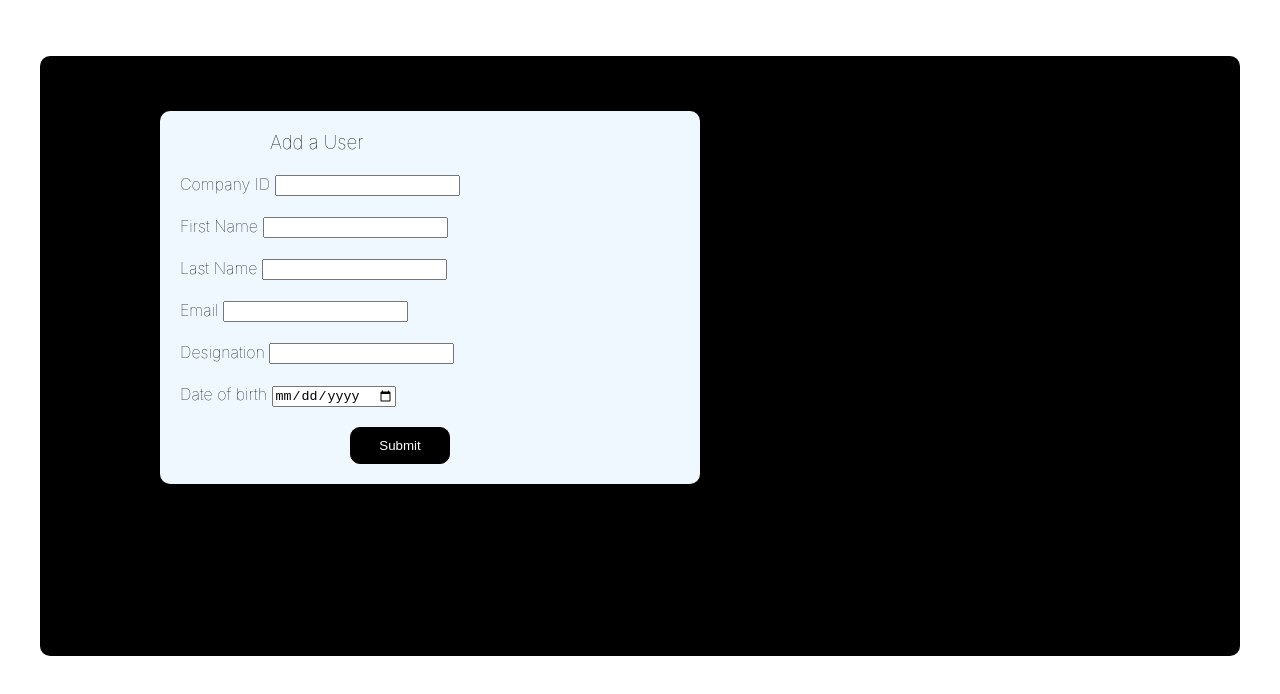
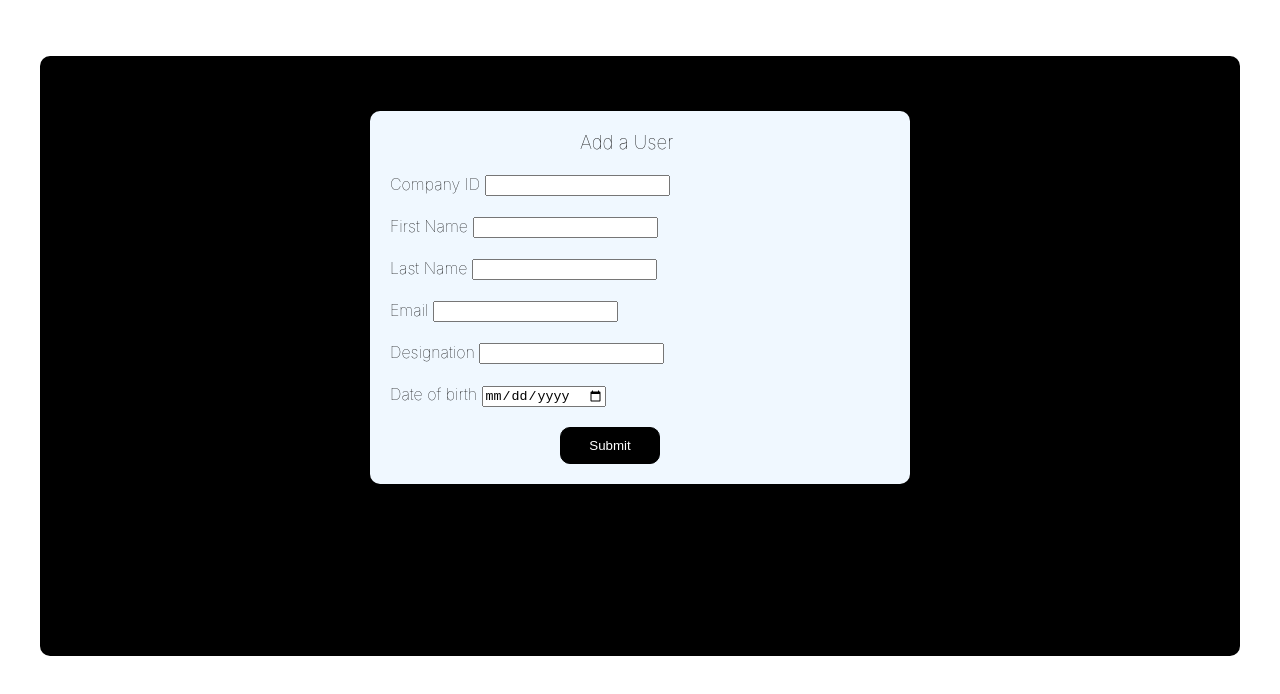
Before and after one commit to gowthampunniyaseelan/culturemonkey-assignment, a React (Create React App) app in the folder client/: page /add-user in a window 1280 px wide. Shown: the top 694 px of the page. Built offline with nearby package versions, Linux system fonts and the light colour scheme.

Commit message:
solved the bug

```diff
--- a/client/src/components/company/AddUser.js
+++ b/client/src/components/company/AddUser.js
@@ -33,7 +33,7 @@ function AddUser(){
   return (
 <div className="container">
   <form onSubmit={postUserdetails} className="form-container">
-    <h3 style={{marginLeft:90,fontWeight:100}}>Add a User</h3>
+    <h3 style={{marginLeft:190,fontWeight:100}}>Add a User</h3>
     <div className="company-id">
       <label htmlFor="name">Company ID </label>
       <input type="text" value={company_id} onChange={(e)=>setCompanyId(e.target.value)} required />
--- a/client/src/components/company/CreateCompany.js
+++ b/client/src/components/company/CreateCompany.js
@@ -34,7 +34,7 @@ function CreateCompany(){
   return (
     <div className="container">
     <form onSubmit={postThedetails} className="form-container">
-    <h3>Create a Company</h3>
+    <h3 style={{fontWeight:100}}>Create a Company</h3>
       <div className="company-id">
       <label htmlFor="name">Company ID </label>
       <input type="text" value={company_id} onChange={(e)=>setCompanyId(e.target.value)} required />
--- a/client/src/components/company/UpdateCompany.js
+++ b/client/src/components/company/UpdateCompany.js
@@ -68,7 +68,7 @@ export default function UpdateCompany() {
   return (
 <div className="container">
   <form onSubmit={postThedetails} className="form-container">
-  <h3>Update a company</h3>
+  <h3 style={{fontWeight:100}}>Update a company</h3>
   <div className="company-id">
     <label htmlFor="name">Company ID </label>
     <input type="text" value={company_id} onChange={(e)=>setCompanyId(e.target.value)} required />
--- a/client/src/index.css
+++ b/client/src/index.css
@@ -8,6 +8,7 @@ body {
     sans-serif;
   -webkit-font-smoothing: antialiased;
   -moz-osx-font-smoothing: grayscale;
+  background-color: transparent;
 }
 
 code {
--- a/client/src/static/css/company/GetCompany.css
+++ b/client/src/static/css/company/GetCompany.css
@@ -48,7 +48,7 @@
   position: absolute;
 }
 .show-company-id,.show-company-name,.show-company-address,.show-company-latitude,.show-company-longitude{
-  font-size: 20px;
+  font-size: 19px;
   font-weight: 100;
 }
 .show-company-id,.show-company-name,.show-company-address,.show-company-latitude,.show-company-longitude{
--- a/client/src/static/css/user/GetUser.css
+++ b/client/src/static/css/user/GetUser.css
@@ -17,7 +17,7 @@
   margin-top: -45px;
   padding: 20px;
   border-radius: 10px;
-  margin-left: 20px;
+  margin-left: 230px;
 }
 .form-container>h3{
  margin-left: 160px;
@@ -55,6 +55,3 @@
   margin-top: 10px;
   margin-left: 10px;
 }
-.email-id{
-  margin-left: 90px;
-}
```
